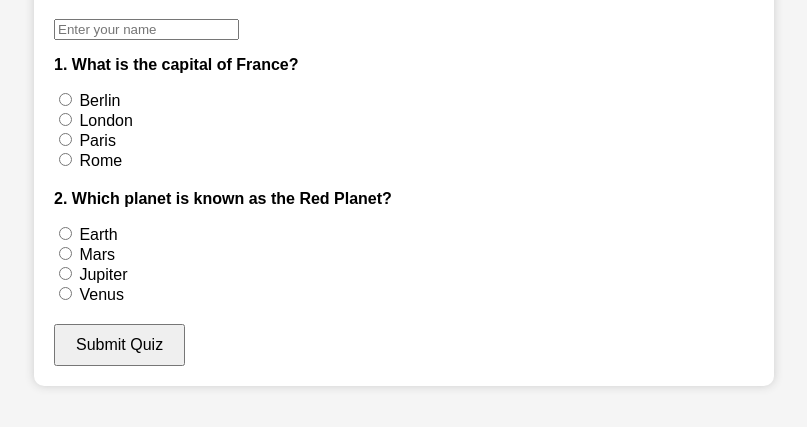
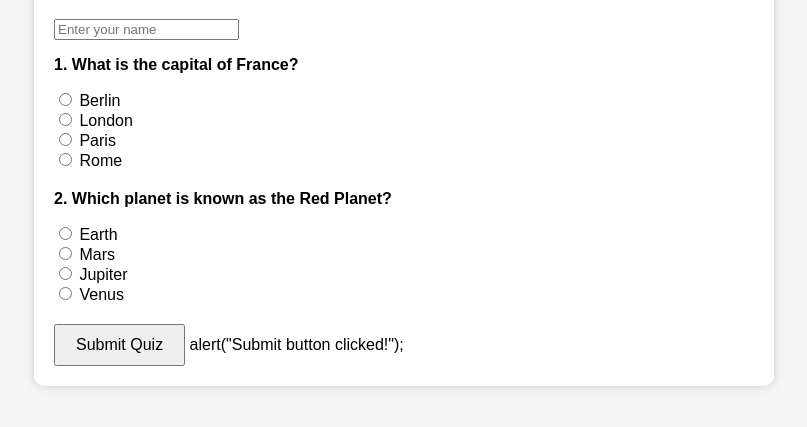
Before and after one commit to Supreethabhat10/quiz-app, a plain HTML site: page index.html in a window 1280 px wide. Shown: the part 119-546 px from the top of the page, without its empty margins (236-1043 px from the left). Drawn offline with Linux system fonts and the light colour scheme.

Commit message:
index.html

```diff
--- a/index.html
+++ b/index.html
@@ -10,6 +10,7 @@
     <input type="text" id="username" placeholder="Enter your name" required />
     <form id="quizForm"></form>
     <button onclick="submitQuiz()">Submit Quiz</button>
+     alert("Submit button clicked!");
   </div>
   <script src="libs/html2pdf.bundle.min.js"></script>
   <script src="script.js"></script>
```
